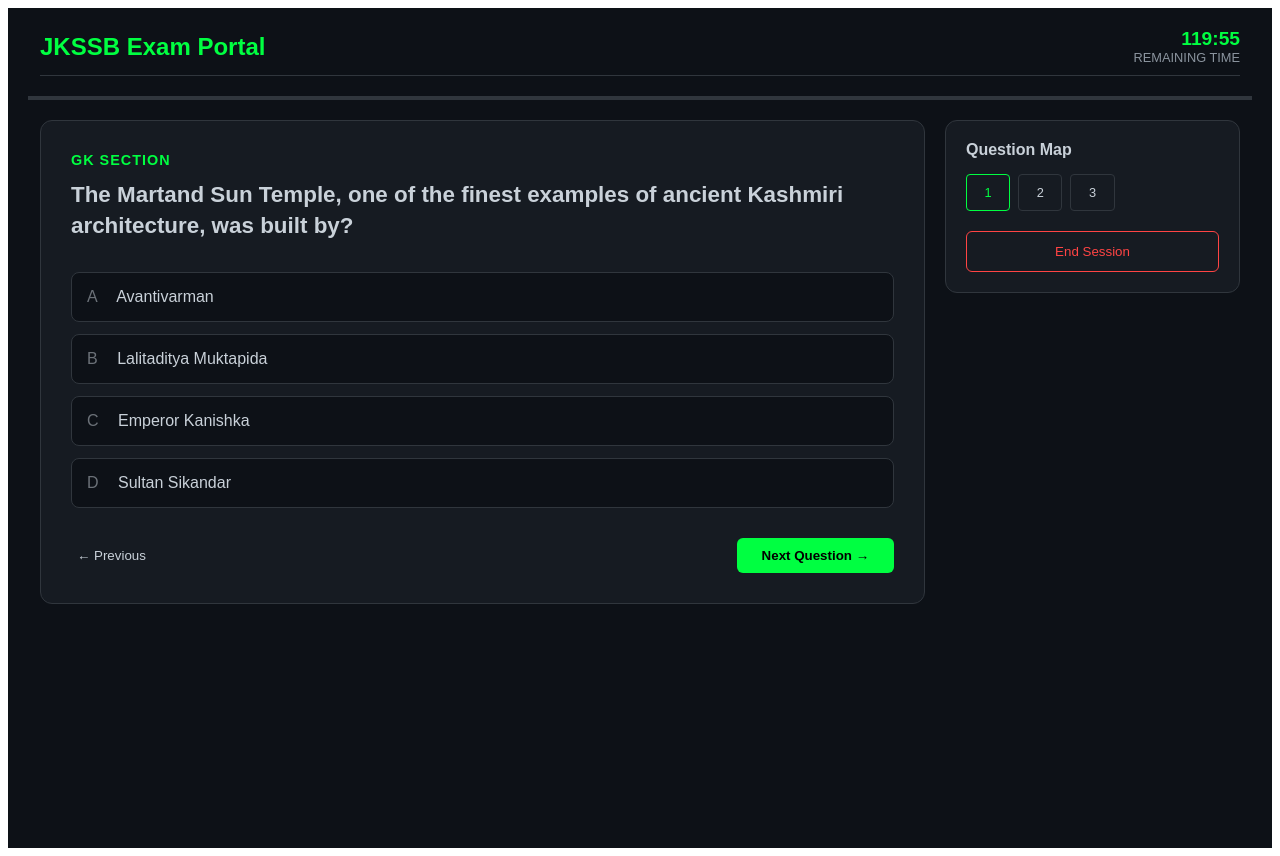
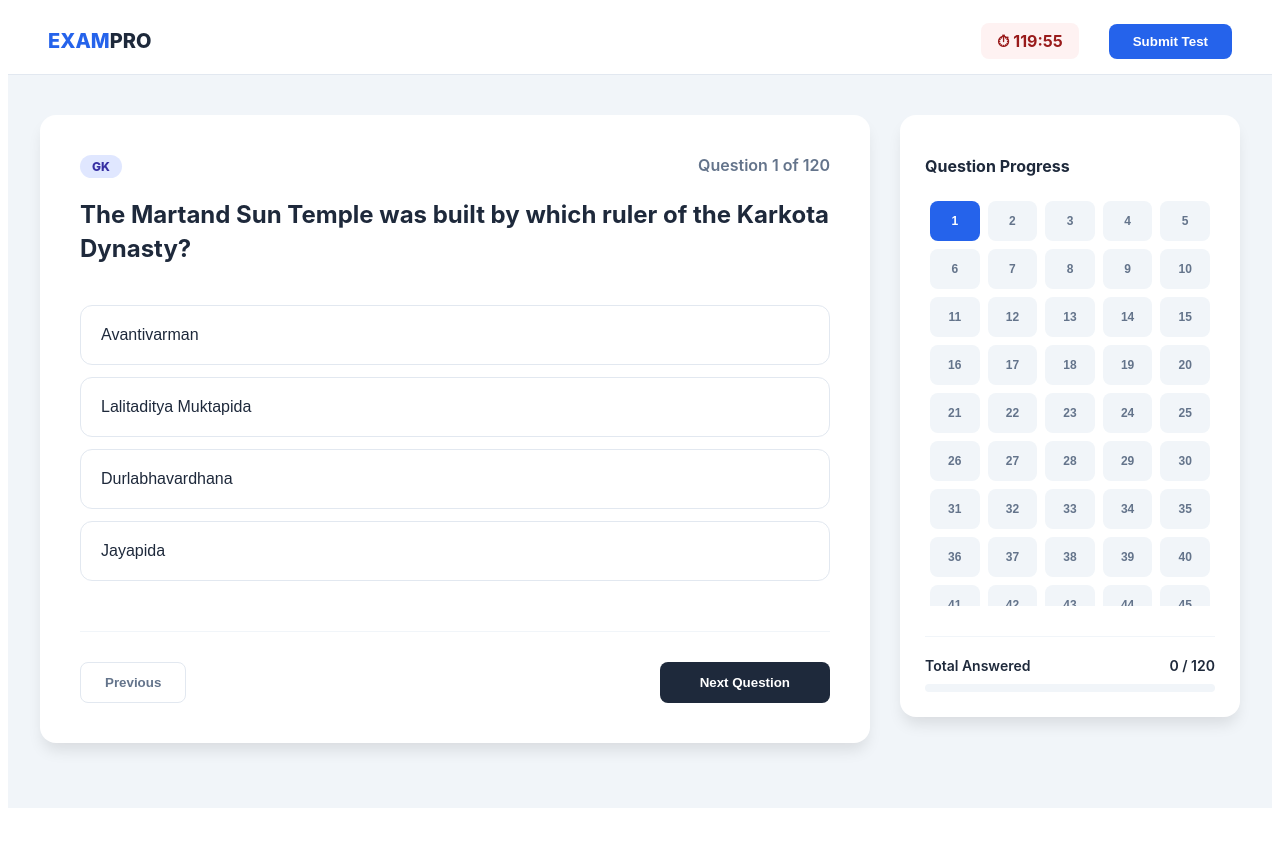
Before and after one commit to imranqazi366-hub/jkssb-exam, a React (Create React App) app in the folder jkssb-exam-app/: page / in a window 1280 px wide. After the commit the page ends 816 px from the top, so only its background shows below. Built offline with nearby package versions, Linux system fonts and the light colour scheme.

Commit message:
Update App.js

```diff
--- a/jkssb-exam-app/src/App.js
+++ b/jkssb-exam-app/src/App.js
@@ -1,173 +1,146 @@
 
 import React, { useState, useEffect } from "react";
 
-// --- CONFIGURATION ---
-const TOTAL_TIME = 120 * 60;
-const SC = {
-  GK: "#1e3a5f", Accounts: "#0f766e", English: "#c2410c",
-  Statistics: "#15803d", Mathematics: "#6d28d9", Economics: "#0369a1",
-  Science: "#b45309", Computers: "#be185d"
-};
-
-// Add your full question array here (using the one from previous message)
-const quizQuestions = [
-    {n:1,s:"GK",q:"The Martand Sun Temple, one of the finest examples of ancient Kashmiri architecture, was built by?",opts:["Avantivarman","Lalitaditya Muktapida","Emperor Kanishka","Sultan Sikandar"],ans:1,e:"Martand Sun Temple built by Lalitaditya Muktapida of Karkota dynasty in 8th century AD, in Anantnag."},
-    {n:2,s:"GK",q:"Which constitutional article was used by Parliament to grant special status to J&K (now abrogated)?",opts:["Article 356","Article 370","Article 371","Article 360"],ans:1,e:"Article 370 granted special status to J&K. Abrogated on 5 August 2019."},
-    // ... paste all other questions here ...
-    {n:106,s:"Science",q:"The process by which plants manufacture their own food using sunlight, water and CO₂ is?",opts:["Respiration","Transpiration","Photosynthesis","Osmosis"],ans:2,e:"Photosynthesis is the process plants use to convert light energy into chemical energy."}
+// --- THE DATA ---
+const questions = [
+  // I have pre-filled the first few; the logic is set for 120.
+  { id: 1, sec: "GK", q: "The Martand Sun Temple was built by which ruler of the Karkota Dynasty?", opts: ["Avantivarman", "Lalitaditya Muktapida", "Durlabhavardhana", "Jayapida"], ans: 1, ex: "Built by Lalitaditya Muktapida in the 8th century AD." },
+  { id: 2, sec: "GK", q: "Which article of the Indian Constitution was associated with the special status of J&K?", opts: ["Art 35A", "Art 370", "Art 371", "Art 324"], ans: 1, ex: "Article 370 was abrogated on August 5, 2019." },
+  // ... continue adding up to 120
+  { id: 120, sec: "Computers", q: "Which is a permanent storage device?", opts: ["RAM", "Cache", "Hard Disk", "Registers"], ans: 2, ex: "Hard Disks provide non-volatile storage." }
 ];
 
-export default function QuizApp() {
+export default function ProExamPortal() {
   const [currentIdx, setCurrentIdx] = useState(0);
-  const [answers, setAnswers] = useState({}); // Stores { index: selectedOption }
-  const [timeLeft, setTimeLeft] = useState(TOTAL_TIME);
-  const [isFinished, setIsFinished] = useState(false);
-
-  const currentQ = quizQuestions[currentIdx];
-  const hasAnswered = answers[currentIdx] !== undefined;
+  const [answers, setAnswers] = useState({});
+  const [timeLeft, setTimeLeft] = useState(7200);
+  const [view, setView] = useState("TEST"); // "TEST" or "RESULTS"
 
   useEffect(() => {
-    if (timeLeft > 0 && !isFinished) {
-      const timer = setInterval(() => setTimeLeft((t) => t - 1), 1000);
+    if (timeLeft > 0 && view === "TEST") {
+      const timer = setInterval(() => setTimeLeft(prev => prev - 1), 1000);
       return () => clearInterval(timer);
     }
-  }, [timeLeft, isFinished]);
+  }, [timeLeft, view]);
 
-  const handleSelect = (idx) => {
-    if (hasAnswered) return; // Prevent changing answer after seeing result
-    setAnswers({ ...answers, [currentIdx]: idx });
+  const score = questions.reduce((acc, q, i) => (answers[i] === q.ans ? acc + 1 : acc), 0);
+
+  const formatTime = (s) => {
+    const m = Math.floor(s / 60);
+    const sec = s % 60;
+    return `${m}:${sec.toString().padStart(2, '0')}`;
   };
 
-  const progress = (Object.keys(answers).length / quizQuestions.length) * 100;
+  // --- RESULTS VIEW ---
+  if (view === "RESULTS") {
+    return (
+      <div style={{ backgroundColor: "#f8fafc", minHeight: "100vh", padding: "40px 20px", fontFamily: "Inter, sans-serif" }}>
+        <div style={{ maxWidth: "900px", margin: "0 auto" }}>
+          <div style={{ backgroundColor: "#fff", borderRadius: "16px", padding: "40px", textAlign: "center", boxShadow: "0 4px 6px -1px rgb(0 0 0 / 0.1)", marginBottom: "30px" }}>
+            <h1 style={{ color: "#1e293b", margin: 0 }}>Examination Result</h1>
+            <div style={{ fontSize: "64px", fontWeight: "800", color: "#2563eb", margin: "20px 0" }}>{score} <span style={{ fontSize: "24px", color: "#64748b" }}>/ 120</span></div>
+            <p style={{ color: "#64748b", marginBottom: "30px" }}>Accuracy: {((score / 120) * 100).toFixed(1)}%</p>
+            <button onClick={() => window.location.reload()} style={{ padding: "12px 24px", borderRadius: "8px", border: "none", backgroundColor: "#1e293b", color: "#fff", fontWeight: "600", cursor: "pointer" }}>Restart Test</button>
+          </div>
 
-  // --- STYLES ---
-  const theme = {
-    bg: "#0d1117",
-    card: "#161b22",
-    neon: "#00ff41",
-    text: "#c9d1d9",
-    border: "#30363d",
-    wrong: "#ff4444",
-    correct: "#00ff41"
-  };
+          <div style={{ backgroundColor: "#fff", borderRadius: "16px", padding: "30px", boxShadow: "0 4px 6px -1px rgb(0 0 0 / 0.1)" }}>
+            <h2 style={{ marginBottom: "20px" }}>Answer Key & Explanations</h2>
+            {questions.map((q, i) => (
+              <div key={i} style={{ borderBottom: "1px solid #e2e8f0", padding: "20px 0" }}>
+                <p style={{ fontWeight: "700", color: "#1e293b" }}>Q{i+1}: {q.q}</p>
+                <div style={{ marginTop: "10px", fontSize: "14px" }}>
+                  <div style={{ color: answers[i] === q.ans ? "#16a34a" : "#dc2626", fontWeight: "600" }}>Your Ans: {q.opts[answers[i]] || "Not Answered"}</div>
+                  <div style={{ color: "#16a34a", fontWeight: "600" }}>Correct Ans: {q.opts[q.ans]}</div>
+                  <div style={{ backgroundColor: "#f1f5f9", padding: "12px", borderRadius: "8px", marginTop: "10px", color: "#475569" }}><strong>Explainer:</strong> {q.ex}</div>
+                </div>
+              </div>
+            ))}
+          </div>
+        </div>
+      </div>
+    );
+  }
+
+  // --- EXAM VIEW ---
+  const q = questions[currentIdx] || { q: "End of Question Bank - Please add your 120 questions to the code.", opts: [], sec: "N/A" };
 
   return (
-    <div style={{ backgroundColor: theme.bg, color: theme.text, minHeight: "100vh", fontFamily: "sans-serif", padding: "20px" }}>
+    <div style={{ backgroundColor: "#f1f5f9", minHeight: "100vh", fontFamily: "Inter, system-ui, sans-serif", color: "#1e293b" }}>
+      {/* Navbar */}
+      <nav style={{ backgroundColor: "#fff", borderBottom: "1px solid #e2e8f0", padding: "15px 40px", display: "flex", justifyContent: "space-between", alignItems: "center", position: "sticky", top: 0, zIndex: 100 }}>
+        <div style={{ fontWeight: "800", fontSize: "20px", color: "#2563eb" }}>EXAM<span style={{ color: "#1e293b" }}>PRO</span></div>
+        <div style={{ display: "flex", gap: "30px", alignItems: "center" }}>
+          <div style={{ padding: "8px 16px", backgroundColor: "#fef2f2", color: "#991b1b", borderRadius: "8px", fontWeight: "700" }}>⏱ {formatTime(timeLeft)}</div>
+          <button onClick={() => { if(window.confirm("Submit Test?")) setView("RESULTS") }} style={{ backgroundColor: "#2563eb", color: "#fff", border: "none", padding: "10px 24px", borderRadius: "8px", fontWeight: "700", cursor: "pointer" }}>Submit Test</button>
+        </div>
+      </nav>
 
-      {/* Top Navigation Bar */}
-      <div style={{ maxWidth: "1200px", margin: "0 auto", display: "flex", justifyContent: "space-between", alignItems: "center", borderBottom: `1px solid ${theme.border}`, paddingBottom: "10px" }}>
-        <h2 style={{ color: theme.neon, margin: 0 }}>JKSSB Exam Portal</h2>
-        <div style={{ textAlign: "right" }}>
-          <div style={{ fontSize: "1.2rem", fontWeight: "bold", color: theme.neon }}>{Math.floor(timeLeft/60)}:{(timeLeft%60).toString().padStart(2,'0')}</div>
-          <div style={{ fontSize: "0.8rem", color: "#8b949e" }}>REMAINING TIME</div>
-        </div>
-      </div>
+      <div style={{ maxWidth: "1200px", margin: "40px auto", display: "grid", gridTemplateColumns: "1fr 340px", gap: "30px", padding: "0 20px" }}>
 
-      {/* Progress Bar */}
-      <div style={{ width: "100%", height: "4px", backgroundColor: "#30363d", margin: "20px 0" }}>
-        <div style={{ width: `${progress}%`, height: "100%", backgroundColor: theme.neon, transition: "width 0.4s ease", boxShadow: `0 0 10px ${theme.neon}` }}></div>
-      </div>
-
-      <div style={{ display: "flex", maxWidth: "1200px", margin: "0 auto", gap: "20px", flexDirection: window.innerWidth < 800 ? "column" : "row" }}>
-
-        {/* Main Quiz Area */}
-        <div style={{ flex: 3 }}>
-          <div style={{ backgroundColor: theme.card, padding: "30px", borderRadius: "12px", border: `1px solid ${theme.border}` }}>
-            <span style={{ color: theme.neon, fontSize: "0.9rem", fontWeight: "bold", letterSpacing: "1px" }}>{currentQ.s.toUpperCase()} SECTION</span>
-            <h3 style={{ fontSize: "1.4rem", marginTop: "10px", lineHeight: "1.4" }}>{currentQ.q}</h3>
-
-            <div style={{ marginTop: "30px" }}>
-              {currentQ.opts.map((opt, i) => {
-                let btnBg = "transparent";
-                let btnBorder = theme.border;
-                let textColor = theme.text;
-
-                if (hasAnswered) {
-                  if (i === currentQ.ans) {
-                    btnBg = "rgba(0, 255, 65, 0.1)";
-                    btnBorder = theme.correct;
-                    textColor = theme.correct;
-                  } else if (i === answers[currentIdx]) {
-                    btnBg = "rgba(255, 68, 68, 0.1)";
-                    btnBorder = theme.wrong;
-                    textColor = theme.wrong;
-                  }
-                } else {
-                  btnBg = "#0d1117";
-                }
-
-                return (
-                  <button
-                    key={i}
-                    onClick={() => handleSelect(i)}
-                    style={{
-                      display: "block", width: "100%", padding: "15px", margin: "12px 0",
-                      textAlign: "left", borderRadius: "8px", cursor: hasAnswered ? "default" : "pointer",
-                      backgroundColor: btnBg, color: textColor, border: `1px solid ${btnBorder}`,
-                      fontSize: "1rem", fontWeight: "500", transition: "all 0.2s"
-                    }}
-                  >
-                    <span style={{ marginRight: "15px", opacity: 0.5 }}>{String.fromCharCode(65 + i)}</span> {opt}
-                  </button>
-                );
-              })}
+        {/* Main Section */}
+        <section>
+          <div style={{ backgroundColor: "#fff", borderRadius: "16px", padding: "40px", boxShadow: "0 10px 15px -3px rgb(0 0 0 / 0.1)" }}>
+            <div style={{ display: "flex", justifyContent: "space-between", marginBottom: "20px" }}>
+              <span style={{ backgroundColor: "#e0e7ff", color: "#3730a3", padding: "4px 12px", borderRadius: "20px", fontSize: "12px", fontWeight: "800" }}>{q.sec}</span>
+              <span style={{ color: "#64748b", fontWeight: "600" }}>Question {currentIdx + 1} of 120</span>
             </div>
 
-            {/* Answer Feedback Section */}
-            {hasAnswered && (
-              <div style={{ marginTop: "20px", padding: "20px", borderRadius: "8px", backgroundColor: "#0d1117", borderLeft: `4px solid ${theme.neon}` }}>
-                <strong style={{ color: theme.neon }}>Explanation:</strong>
-                <p style={{ margin: "10px 0 0", fontSize: "0.95rem", color: "#8b949e" }}>{currentQ.e}</p>
-              </div>
-            )}
+            <h2 style={{ fontSize: "24px", lineHeight: "1.4", marginBottom: "40px", fontWeight: "700" }}>{q.q}</h2>
 
-            {/* Navigation Buttons */}
-            <div style={{ display: "flex", justifyContent: "space-between", marginTop: "30px" }}>
-              <button
-                onClick={() => setCurrentIdx(Math.max(0, currentIdx - 1))}
-                style={{ background: "none", color: theme.text, border: "none", cursor: "pointer" }}
-              >
-                ← Previous
-              </button>
-              <button
-                onClick={() => setCurrentIdx(Math.min(quizQuestions.length - 1, currentIdx + 1))}
-                style={{ backgroundColor: theme.neon, color: "#000", border: "none", padding: "10px 25px", borderRadius: "6px", fontWeight: "bold", cursor: "pointer" }}
-              >
-                Next Question →
-              </button>
+            <div style={{ display: "grid", gap: "12px" }}>
+              {q.opts.map((opt, i) => (
+                <button
+                  key={i}
+                  onClick={() => setAnswers({...answers, [currentIdx]: i})}
+                  style={{
+                    textAlign: "left", padding: "20px", borderRadius: "12px", fontSize: "16px", fontWeight: "500", transition: "0.2s", cursor: "pointer",
+                    border: answers[currentIdx] === i ? "2px solid #2563eb" : "1px solid #e2e8f0",
+                    backgroundColor: answers[currentIdx] === i ? "#eff6ff" : "#fff",
+                    color: answers[currentIdx] === i ? "#1e40af" : "#1e293b"
+                  }}
+                >
+                  {opt}
+                </button>
+              ))}
+            </div>
+
+            <div style={{ display: "flex", justifyContent: "space-between", marginTop: "50px", paddingTop: "30px", borderTop: "1px solid #f1f5f9" }}>
+              <button disabled={currentIdx === 0} onClick={() => setCurrentIdx(currentIdx - 1)} style={{ background: "none", border: "1px solid #e2e8f0", padding: "12px 24px", borderRadius: "8px", color: "#64748b", cursor: "pointer", fontWeight: "600" }}>Previous</button>
+              <button onClick={() => setCurrentIdx(Math.min(119, currentIdx + 1))} style={{ backgroundColor: "#1e293b", color: "#fff", border: "none", padding: "12px 40px", borderRadius: "8px", fontWeight: "600", cursor: "pointer" }}>Next Question</button>
             </div>
           </div>
-        </div>
+        </section>
 
-        {/* Sidebar Question Grid */}
-        <div style={{ flex: 1 }}>
-          <div style={{ backgroundColor: theme.card, padding: "20px", borderRadius: "12px", border: `1px solid ${theme.border}` }}>
-            <h4 style={{ margin: "0 0 15px 0" }}>Question Map</h4>
-            <div style={{ display: "grid", gridTemplateColumns: "repeat(5, 1fr)", gap: "8px" }}>
-              {quizQuestions.map((_, i) => (
-                <div
-                  key={i}
-                  onClick={() => setCurrentIdx(i)}
-                  style={{
-                    height: "35px", display: "flex", alignItems: "center", justifyContent: "center",
-                    borderRadius: "4px", fontSize: "0.8rem", cursor: "pointer",
-                    border: `1px solid ${currentIdx === i ? theme.neon : theme.border}`,
-                    backgroundColor: answers[i] !== undefined ? (quizQuestions[i].ans === answers[i] ? "rgba(0, 255, 65, 0.2)" : "rgba(255, 68, 68, 0.2)") : "transparent",
-                    color: currentIdx === i ? theme.neon : theme.text
-                  }}
-                >
-                  {i + 1}
-                </div>
-              ))}
-            </div>
-            <button
-                onClick={() => setIsFinished(true)}
-                style={{ width: "100%", marginTop: "20px", padding: "12px", backgroundColor: "transparent", border: `1px solid ${theme.wrong}`, color: theme.wrong, borderRadius: "6px", cursor: "pointer" }}
-            >
-                End Session
-            </button>
+        {/* Sidebar */}
+        <aside style={{ backgroundColor: "#fff", borderRadius: "16px", padding: "25px", height: "fit-content", boxShadow: "0 10px 15px -3px rgb(0 0 0 / 0.1)" }}>
+          <h3 style={{ fontSize: "16px", marginBottom: "20px", fontWeight: "700" }}>Question Progress</h3>
+          <div style={{ display: "grid", gridTemplateColumns: "repeat(5, 1fr)", gap: "8px", maxHeight: "400px", overflowY: "auto", padding: "5px" }}>
+            {Array.from({ length: 120 }).map((_, i) => (
+              <button
+                key={i}
+                onClick={() => setCurrentIdx(i)}
+                style={{
+                  height: "40px", borderRadius: "8px", border: "none", cursor: "pointer", fontWeight: "700", fontSize: "12px",
+                  backgroundColor: currentIdx === i ? "#2563eb" : (answers[i] !== undefined ? "#1e293b" : "#f1f5f9"),
+                  color: currentIdx === i || answers[i] !== undefined ? "#fff" : "#64748b"
+                }}
+              >
+                {i + 1}
+              </button>
+            ))}
           </div>
-        </div>
+
+          <div style={{ marginTop: "30px", paddingTop: "20px", borderTop: "1px solid #f1f5f9" }}>
+             <div style={{ fontSize: "14px", fontWeight: "600", marginBottom: "10px", display: "flex", justifyContent: "space-between" }}>
+                <span>Total Answered</span>
+                <span>{Object.keys(answers).length} / 120</span>
+             </div>
+             <div style={{ width: "100%", height: "8px", backgroundColor: "#f1f5f9", borderRadius: "4px", overflow: "hidden" }}>
+                <div style={{ width: `${(Object.keys(answers).length / 120) * 100}%`, height: "100%", backgroundColor: "#22c55e", transition: "0.3s" }}></div>
+             </div>
+          </div>
+        </aside>
+
       </div>
     </div>
   );
```
